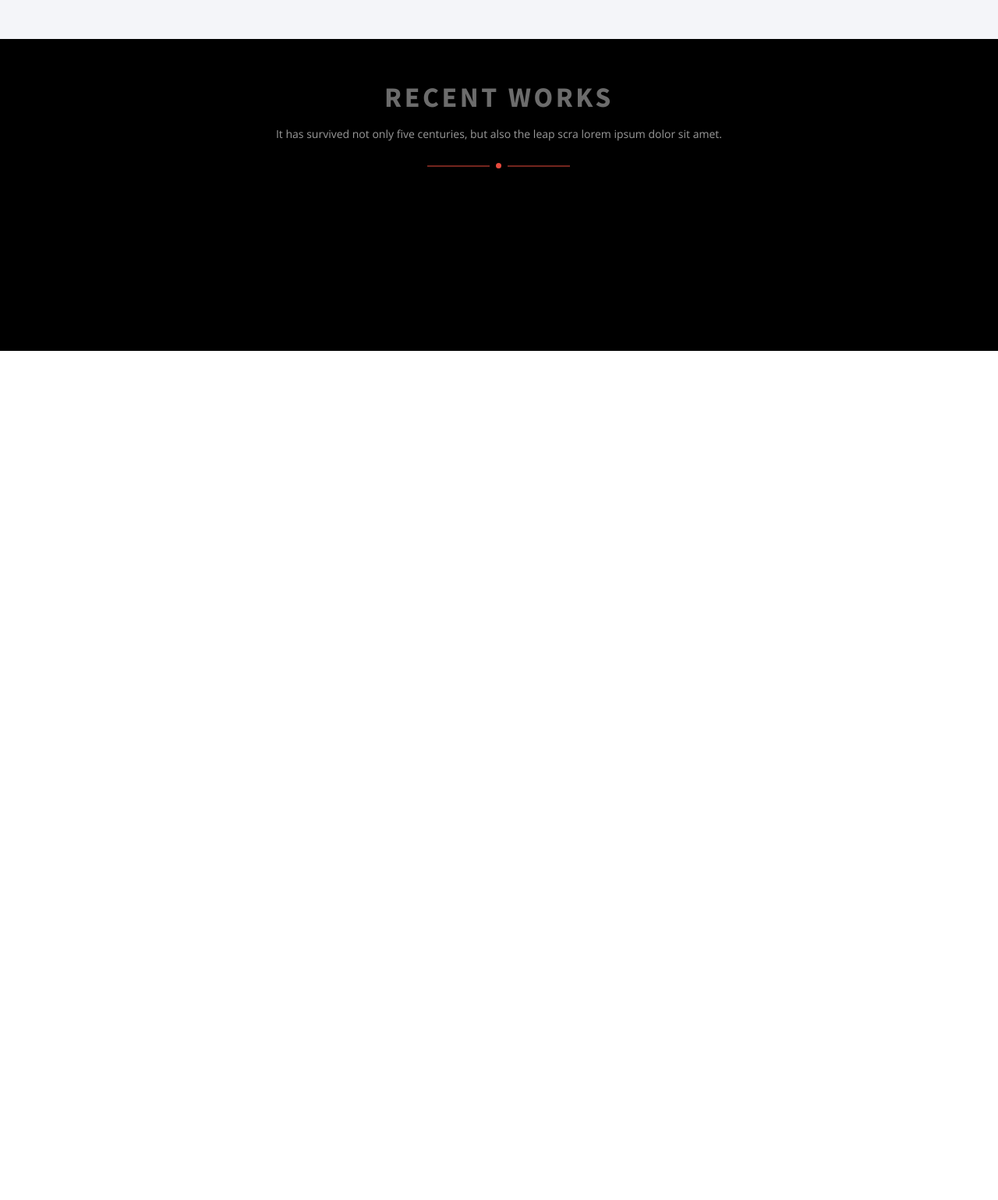
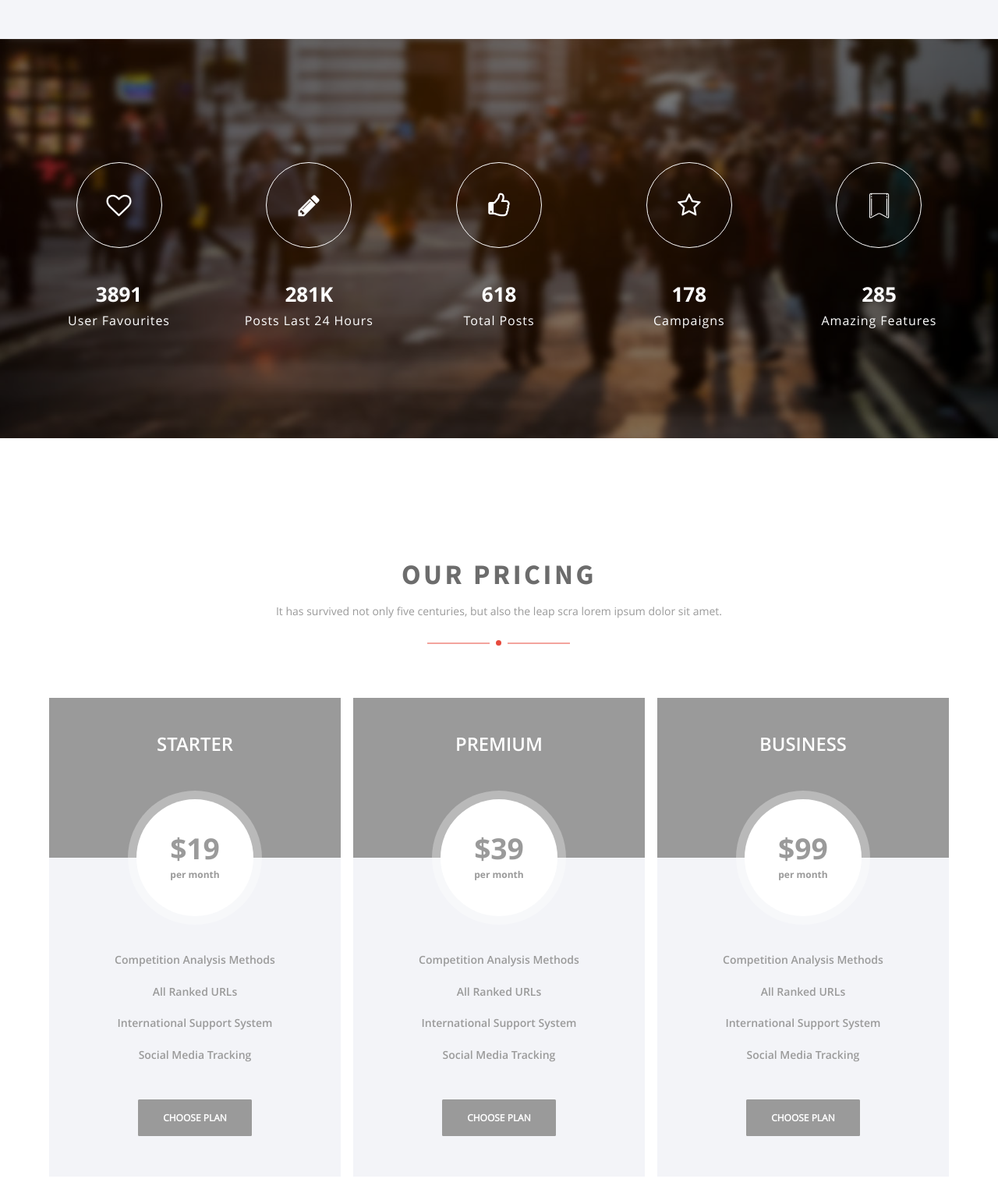
Before and after one commit to Tani4ka/Bino, a website: page app/index.html in a window 1280 px wide. Shown: the part 4981-6520 px from the top of the page at 78% size. Before the commit the page ends 5431 px from the top, so only its background shows below. Drawn offline with Linux system fonts and the light colour scheme; files whose address does not match are found by name.

Commit message:
add price section

```diff
--- a/app/index.html
+++ b/app/index.html
@@ -471,6 +471,90 @@
 				<!-- Section study end -->
 
 
+				<!-- Section posts start -->
+				<section class="posts overlay" style="background-image: url('img/people.jpg');">
+					<div class="row column">
+
+						<div class="posts-item_wrap">
+							<div class="posts-item">
+								<span class="posts-item__count">3891</span>
+								<p class="posts-item__text">User Favourites</p>
+							</div>
+							<div class="posts-item  posts-item_pen">
+								<span class="posts-item__count">281K</span>
+								<p class="posts-item__text">Posts Last 24 Hours</p>
+							</div>
+							<div class="posts-item  posts-item_thumb">
+								<span class="posts-item__count">618</span>
+								<p class="posts-item__text">Total Posts</p>
+							</div>
+							<div class="posts-item  posts-item_star">
+								<span class="posts-item__count">178</span>
+								<p class="posts-item__text">Campaigns</p>
+							</div>
+							<div class="posts-item  posts-item_flag">
+								<span class="posts-item__count">285</span>
+								<p class="posts-item__text">Amazing Features</p>
+							</div>
+						</div>
+
+					</div>
+				</section>
+				<!-- Section posts end -->
+
+
+				<!-- Section pricing start -->
+				<section class="pricing">
+					<div class="row">
+						<div class="small-10 small-offset-1 column">
+							<div class="heading">
+								<h2 class="heading__header">Our pricing</h2>
+								<p class="heading__text">It has survived not only five centuries, but also the leap scra lorem ipsum dolor sit amet.</p>
+								<span class="heading__decor"></span>
+							</div>
+						</div>
+					</div>
+
+					<div class="row">
+						<div class="medium-4 medium-offset-0 small-10 small-offset-1">
+							<div class="pricing-card">
+								<h3 class="pricing-card__heading">Starter</h3>
+								<div class="pricing-card__price"><span class="pricing-card__price_number">$19</span>per month</div>
+								<p class="pricing-card__text">Competition Analysis Methods</p>
+								<p class="pricing-card__text">All Ranked URLs</p>
+								<p class="pricing-card__text">International Support System</p>
+								<p class="pricing-card__text">Social Media Tracking</p>
+								<a href="#" class="btn pricing-card__btn">Choose plan</a>
+							</div>
+						</div>
+						<div class="medium-4 medium-offset-0 small-10 small-offset-1">
+							<div class="pricing-card">
+								<h3 class="pricing-card__heading">Premium</h3>
+								<div class="pricing-card__price"><span class="pricing-card__price_number">$39</span>per month</div>
+								<p class="pricing-card__text">Competition Analysis Methods</p>
+								<p class="pricing-card__text">All Ranked URLs</p>
+								<p class="pricing-card__text">International Support System</p>
+								<p class="pricing-card__text">Social Media Tracking</p>
+								<a href="#" class="btn pricing-card__btn">Choose plan</a>
+							</div>
+						</div>
+						<div class="medium-4 medium-offset-0 small-10 small-offset-1">
+							<div class="pricing-card">
+								<h3 class="pricing-card__heading">Business</h3>
+								<div class="pricing-card__price"><span class="pricing-card__price_number">$99</span>per month</div>
+								<p class="pricing-card__text">Competition Analysis Methods</p>
+								<p class="pricing-card__text">All Ranked URLs</p>
+								<p class="pricing-card__text">International Support System</p>
+								<p class="pricing-card__text">Social Media Tracking</p>
+								<a href="#" class="btn pricing-card__btn">Choose plan</a>
+							</div>
+						</div>
+					</div>
+
+
+				</section>
+				<!-- Section pricing end -->
+
 				<!-- Section history start -->
 				<section style="height: 400px; padding: 50px 0; background: #000000;">
 					<div class="row">
--- a/app/scss/base/_variables.scss
+++ b/app/scss/base/_variables.scss
@@ -15,7 +15,7 @@ $dark: #1a1a1a;  //for preloader
 $accent: #e74a3d;
 $over: #3D3D3D;
 $dark-gray: #6c6c6c;  //header
-$light-gray: #9a9a9a; //text
+$light-gray: rgb(154, 154, 154); //text
 $light-black: #202020;
 
 // Fonts
--- a/app/scss/layout/_main.scss
+++ b/app/scss/layout/_main.scss
@@ -2,7 +2,7 @@
                             Main
    ---------------------------------------------------------*/
 
-// advantages section
+/* advantages */
 .advantages_wrap {
   padding: 125px 0 79px;
   border-bottom: 1px solid #e4e4e4;
@@ -122,7 +122,7 @@
   }
 }
 
- // history section
+ /* history */
 .history {
   padding: 140px 0 147px;
   font-family: 'SourceSansProRegular';
@@ -157,7 +157,7 @@
 }
 
 
-// services section
+/* services */
 .services {
   position: relative;
   background: $light-black;
@@ -288,7 +288,7 @@
 }
 
 
-// works section
+/* works */
 .works {
   padding-top: 127px;
 }
@@ -484,20 +484,32 @@
 }
 
 
-// study section
+/* study */
 .study {
   background: $white;
-  padding: 98px 50px 116px;
+  padding: 98px 15px 116px;
   margin: 46px 0;
+
+  @include media(">=1024px") {
+    padding: 98px 50px 116px;
+  }
 
   &_wrap {
     padding: 137px 0 149px;
     background: #f4f5f9;
+
+    @include media("<640px") {
+      padding: 137px 0 100px;
+    }
   }
 
   &-bg {
-    margin-top: 62px;
+    margin-top: 35px;
     background: url("../img/room.jpg") no-repeat 72% 50%;
+
+    @include media(">=640px") {
+      margin-top: 62px;
+    }
   }
 
   .advantages__header {
@@ -579,101 +591,171 @@
 }
 
 
+/* posts */
+.posts {
+  padding: 158px 0 100px;
+  text-align: center;
+  color: $accent;
 
-//.advantages {
-//  display: block;
-//  text-align: center;
-//  margin-bottom: 30px;
-//  color: $light-gray;
-//  font-family: 'SourceSansProLight';
-//
-//  &__header {
-//    position: relative;
-//    margin: 27px 0 13px;
-//    padding: 0 0 14px;
-//    letter-spacing: 0.17em;
-//    @extend %transition;
-//
-//    &::after {
-//      content: '';
-//      position: absolute;
-//      bottom: 0;
-//      left: 50%;
-//      transform: translate(-50%);
-//      width: 41px;
-//      height: 1px;
-//      background: #888888;
-//      @extend %transition;
-//    }
-//  }
-//
-//  &__text {
-//    font-size: 0.8571em;
-//    @extend %transition;
-//    line-height: 1.7;
-//
-//    @include media("<1024px") {
-//      padding: 0 20px;
-//    }
-//    @include media("<640px") {
-//      padding: 0;
-//    }
-//  }
-//
-//  &__icon {
-//    position: relative;
-//    margin: 0 auto;
-//    width: 72px;
-//    height: 72px;
-//    background: url("../img/sunglasses.png") no-repeat center;
-//    @extend %transition;
-//
-//    &::after {
-//      content: '';
-//      position: absolute;
-//      top: 0;
-//      left: 0;
-//      width: inherit;
-//      height: inherit;
-//      border: 1px solid #e4e4e4;
-//      @extend %transition;
-//    }
-//
-//    &_heart {
-//      background: url("../img/heart.png") no-repeat center;
-//    }
-//    &_bulb {
-//      background: url("../img/bulb.png") no-repeat center;
-//    }
-//    &_comments {
-//      background: url("../img/comments.png") no-repeat center;
-//    }
-//  }
-//
-//  &:hover {
-//    .advantages__icon,
-//    .advantages__header {
-//      color: $accent;
-//    }
-//    .advantages__text {
-//      color: $light-gray;
-//    }
-//    .advantages__icon {
-//
-//      &::after {
-//        border: 1px solid $accent;
-//        transform: rotate(45deg);
-//        transform-origin: 50%;
-//      }
-//    }
-//  }
-//
-//  &:active,
-//  &:visited,
-//  &:focus {
-//    color: $light-gray;
-//  }
-//}
+  @include media("<1024px") {
+    padding: 90px 0 40px;
+  }
+
+  &.overlay {
+    &::before {
+      background: rgba(#000, .5);
+    }
+  }
+
+  &-item_wrap {
+    width: 100%;
+    display: flex;
+    flex-wrap: wrap;
+    justify-content: space-between;
+
+    @include media("<1024px") {
+      justify-content: center;
+    }
+  }
+
+  &-item {
+    position: relative;
+    min-width: 165px;
+    margin-bottom: 25px;
+    padding-top: 162px;
+    color: $white;
+
+    @include media("<1024px") {
+      min-width: 250px;
+      padding-top: 140px;
+    }
+
+    &::before {
+      content: '\f08a';
+      position: absolute;
+      top: 0px;
+      left: 50%;
+      transform: translate(-50%);
+      width: 110px;
+      height: 110px;
+      line-height: 110px;
+      border-radius: 50%;
+      border: 1px solid $white;
+      font-family: 'FontAwesome';
+      font-size: 2.286em;
+    }
+
+    &_thumb::before {
+      content: '\f087';
+    }
+    &_pen::before {
+      content: '\f040';
+    }
+    &_star::before {
+      content: '\f006';
+    }
+    &_flag::before {
+      content: '\e806';
+      font-family: 'bino-icon';
+    }
+
+    &__count {
+      font-size: 1.857em;
+      color: $white;
+      line-height: 0.6em;
+      font-family: 'OpenSansBold';
+
+    }
+
+    &__text {
+      font-size: 1.143em;
+      padding: 8px 0 12px;
+      letter-spacing: .06em;
+    }
+  }
+}
+
+
+/* pricing */
+.pricing {
+  padding: 150px 0 140px;
+
+  &-card {
+    margin: 62px 8px 0;
+    position: relative;
+    background: #f3f4f8;
+    text-align: center;
+
+    &__heading {
+      padding: 43px 0 129px;
+      margin-bottom: 120px;
+      font-family: 'OpenSansSemiBold';
+      color: $white;
+      background: $light-gray;
+      @extend %transition;
+    }
+
+    &__price {
+      position: absolute;
+      top: 130px;
+      left: 50%;
+      transform: translateX(-50%);
+      width: 150px;
+      height: 150px;
+      padding-top: 37px;
+      background: $white;
+      border-radius: 50%;
+      font-size: 0.857em;
+      font-family: 'OpenSansBold';
+      box-shadow: 0 0 0 11px rgba(255, 255, 255, 0.31);
+
+
+      &_number {
+        font-size: 3.1em;
+        display: block;
+        @extend %transition;
+      }
+    }
+
+    &__text {
+      margin: 18px 0;
+      padding: 0 15px;
+      font-family: 'OpenSansSemiBold';
+
+      @include media("<1024px") {
+        margin: 13px 0;
+      }
+    }
+
+    &__btn {
+      margin: 28px 0 52px;
+      padding: 1.2em 2.7em;
+      font-family: 'OpenSansRegular';
+      font-size: 12px;
+      background: $light-gray;
+    }
+
+    &:hover {
+      .pricing-card__heading {
+        background: $accent;
+      }
+      .pricing-card__price_number {
+        color: $accent;
+      }
+      .pricing-card__btn {
+        background: $accent;
+        &:hover {
+          background: lighten($accent,10%);
+        }
+      }
+    }
+  }
+}
+
+
+
+
+
 
 
 
```
Also changed, not shown: app/css/style.min.css, app/img/people.jpg (added).
